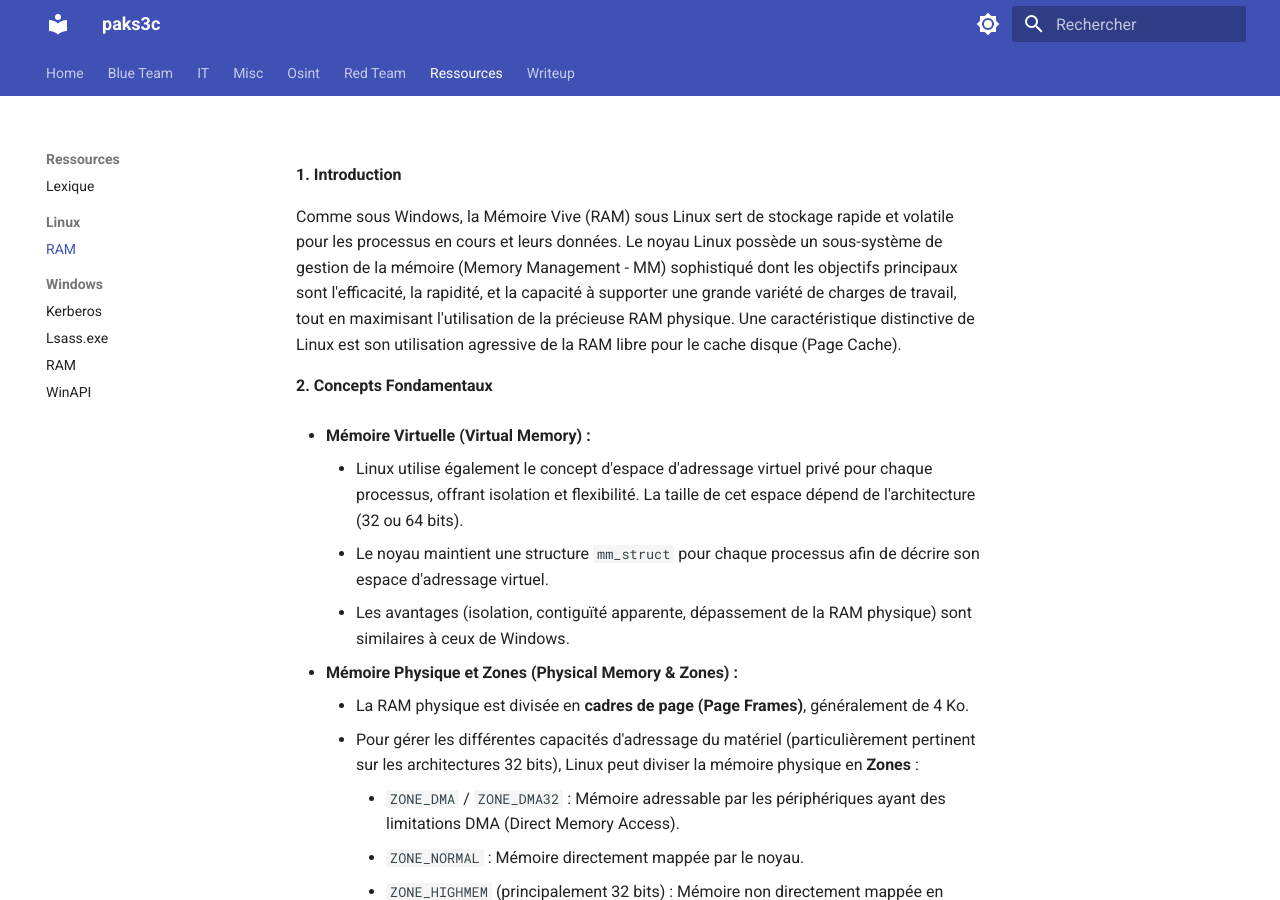
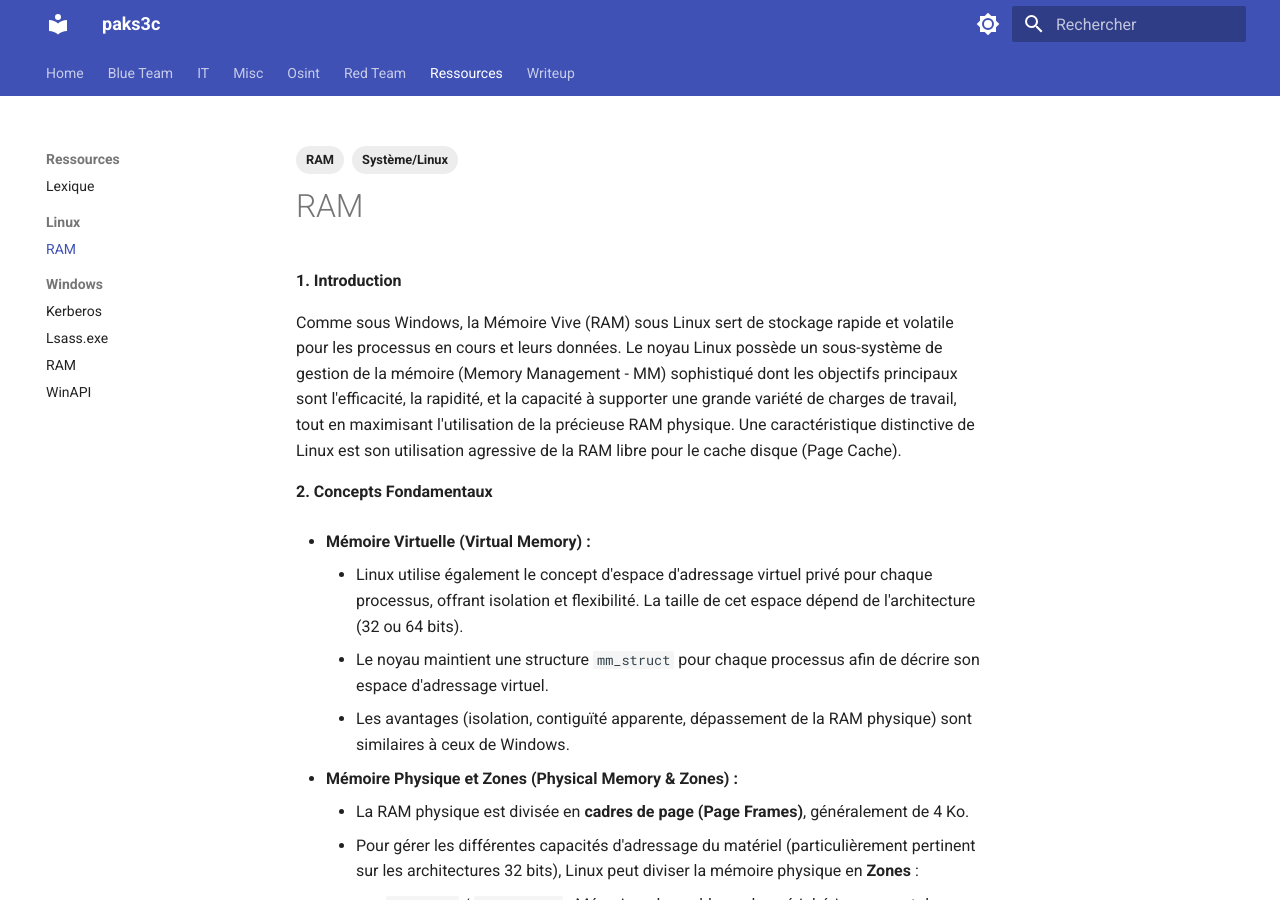
Before and after one commit to pakdekro/notes, an MkDocs documentation site: the page built from docs/Ressources/Linux/RAM.md, in a window 1280 px wide and 900 px high. Built offline with MkDocs 1.6.1 and Material for MkDocs 9.7.7, drawn with Linux system fonts in a browser that asks for light colours; some of the changed text lies outside the part shown.

Commit message:
Update RAM.md

```diff
--- a/docs/Ressources/Linux/RAM.md
+++ b/docs/Ressources/Linux/RAM.md
@@ -1,3 +1,8 @@
+---
+tags:
+  - RAM
+  - Système/Linux
+---
 **1. Introduction**
 
 Comme sous Windows, la Mémoire Vive (RAM) sous Linux sert de stockage rapide et volatile pour les processus en cours et leurs données. Le noyau Linux possède un sous-système de gestion de la mémoire (Memory Management - MM) sophistiqué dont les objectifs principaux sont l'efficacité, la rapidité, et la capacité à supporter une grande variété de charges de travail, tout en maximisant l'utilisation de la précieuse RAM physique. Une caractéristique distinctive de Linux est son utilisation agressive de la RAM libre pour le cache disque (Page Cache).
```
Also changed, not shown: other parts of docs/Ressources/Linux/RAM.md (+0 -2 lines).
